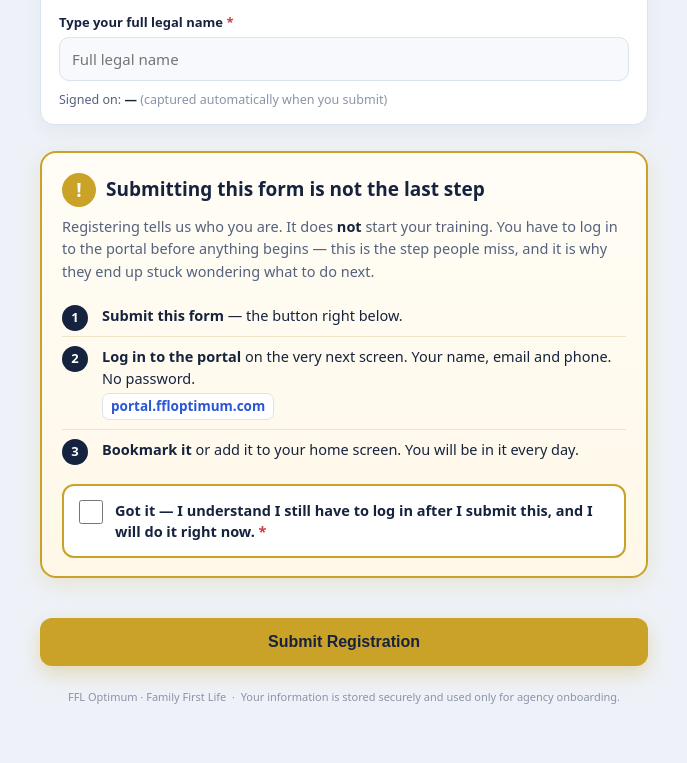
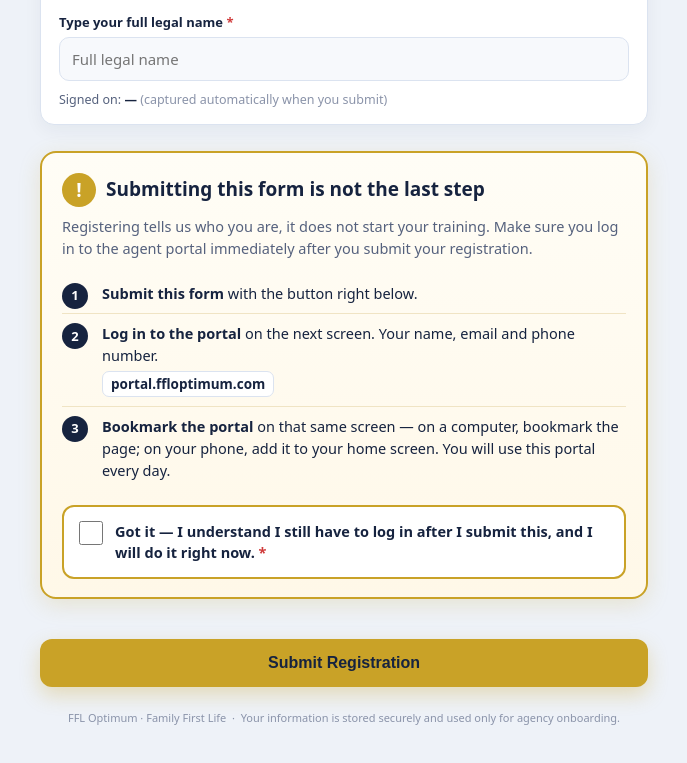
Before and after one commit to Jdawg2you/optimum-portal, a plain HTML site: page register-preview.html in a window 1280 px wide. Shown: the part 1844-2607 px from the top of the page, without its empty margins (296-983 px from the left). Drawn offline with Linux system fonts and the light colour scheme.

Commit message:
Preview: reworded next-step block

```diff
--- a/register-preview.html
+++ b/register-preview.html
@@ -147,7 +147,7 @@
     display:flex;align-items:center;justify-content:center}
   .nsteps li b{color:var(--navy)}
   .nsteps .nsurl{display:inline-block;background:#fff;border:1px solid var(--line);border-radius:7px;
-    padding:2px 8px;font-size:13.5px;font-weight:700;color:var(--blue);margin-top:4px}
+    padding:2px 8px;font-size:13.5px;font-weight:700;color:var(--navy);margin-top:4px}
   .nsack{display:flex;align-items:flex-start;gap:12px;background:#fff;border:2px solid var(--gold);
     border-radius:12px;padding:14px 15px;cursor:pointer;transition:.15s}
   .nsack:hover{background:#fffdf6}
@@ -303,14 +303,14 @@
         <div class="nsicon">!</div>
         <h3>Submitting this form is not the last step</h3>
       </div>
-      <p class="nssub">Registering tells us who you are. It does <b>not</b> start your training.
-        You have to log in to the portal before anything begins &mdash; this is the step people miss,
-        and it is why they end up stuck wondering what to do next.</p>
+      <p class="nssub">Registering tells us who you are, it does not start your training.
+        Make sure you log in to the agent portal immediately after you submit your registration.</p>
       <ol class="nsteps">
-        <li><b>Submit this form</b> &mdash; the button right below.</li>
-        <li><b>Log in to the portal</b> on the very next screen. Your name, email and phone. No password.
-          <br><span class="nsurl">portal.ffloptimum.com</span></li>
-        <li><b>Bookmark it</b> or add it to your home screen. You will be in it every day.</li>
+        <li><b>Submit this form</b> with the button right below.</li>
+        <li><b>Log in to the portal</b> on the next screen. Your name, email and phone number.
+          <br><span class="nsurl">portal.ffloptimum<span>.com</span></span></li>
+        <li><b>Bookmark the portal</b> on that same screen &mdash; on a computer, bookmark the page;
+          on your phone, add it to your home screen. You will use this portal every day.</li>
       </ol>
       <div class="nsack" id="nsack" onclick="toggleNextAck(event)">
         <input type="checkbox" id="ackNext" onclick="event.stopPropagation();toggleNextAck(event)">
```
